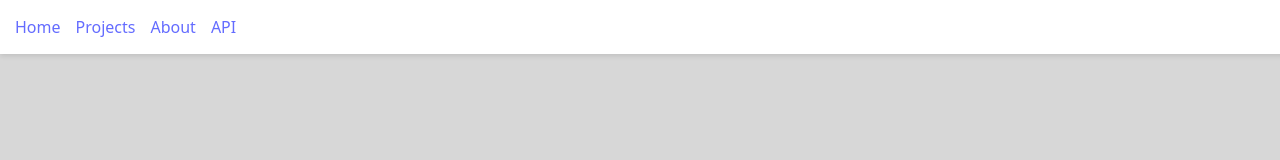
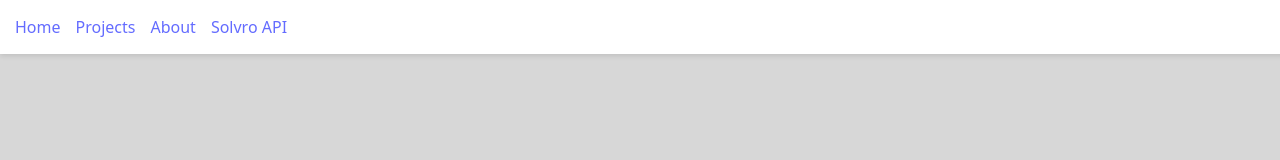
Before and after one commit to FOXjustFOX/FOXjustFOX, a React (Vite) app in the folder my_cv/: page / in a window 1280 px wide. Shown: the top 160 px of the page. Built offline with nearby package versions, Linux system fonts and the light colour scheme.

Commit message:
solvro api name

```diff
--- a/my_cv/src/Layout.tsx
+++ b/my_cv/src/Layout.tsx
@@ -15,7 +15,7 @@ const Layout: React.FC = () => {
                     About
                 </Link>
                 <a className="link" href="https://lis.rocks/api">
-                    API
+                    Solvro API
                 </a>
             </nav>
             <Outlet /> {/* This is where child routes will be rendered */}
```
